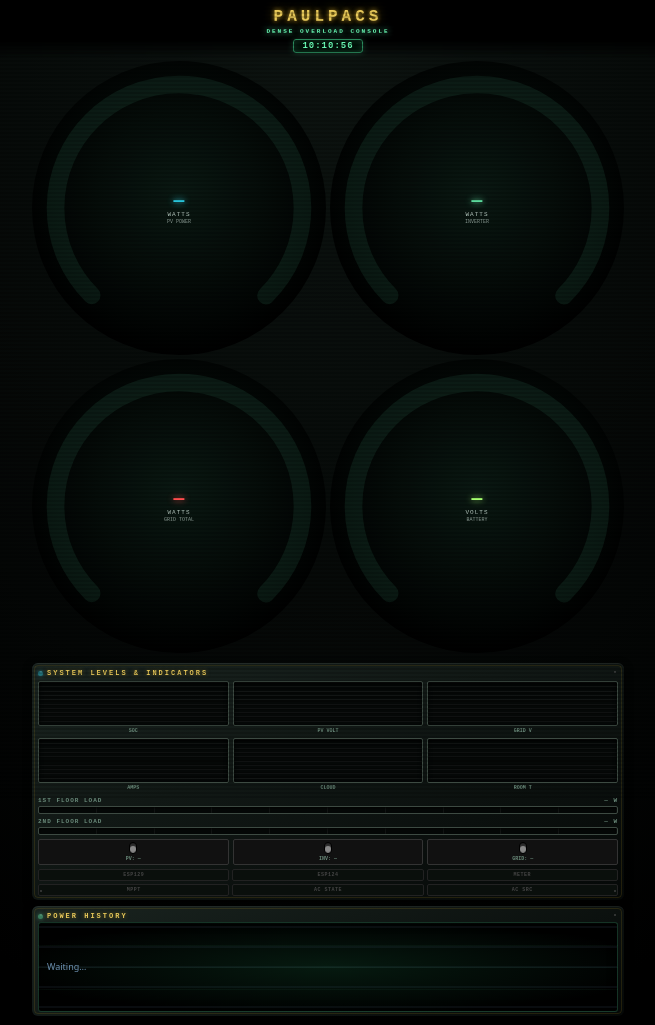
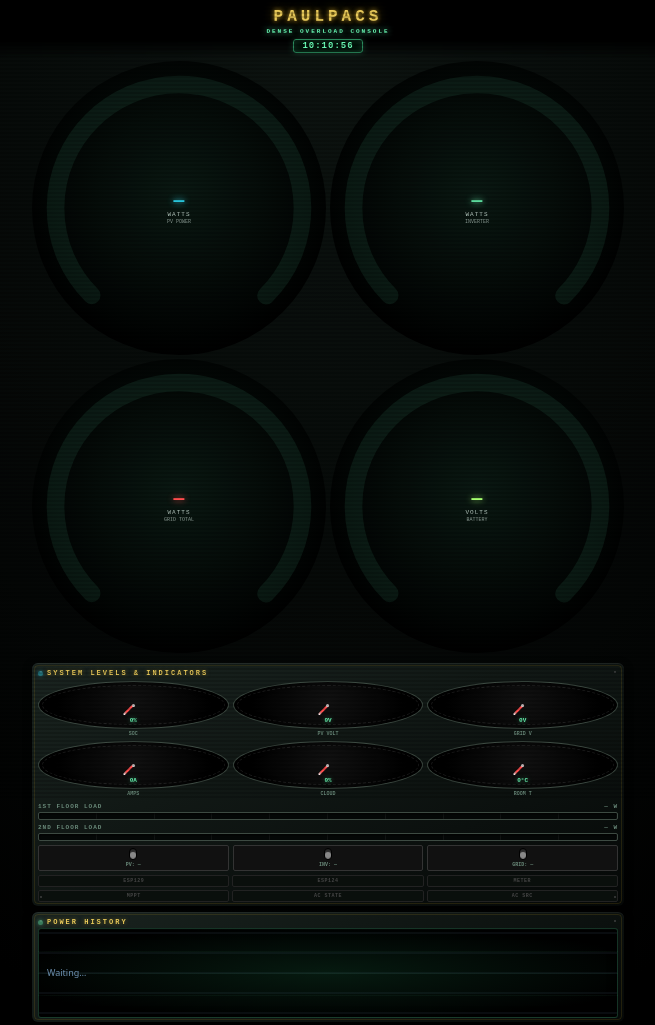
Before and after one commit to Paulpacs/subsolar, a plain HTML site: page index.html in a window 1280 px wide. Shown: the top 1025 px of the page, without its empty margins (312-967 px from the left). Drawn offline with Linux system fonts and the light colour scheme; no server answers.

Commit message:
Update index.html

```diff
--- a/index.html
+++ b/index.html
@@ -130,19 +130,47 @@
   /* ULTRA DENSE MIXED GRID */
   .mixed-grid { display: grid; grid-template-columns: repeat(3, 1fr); gap: 4px; margin-bottom: 6px; }
 
-  /* Vertical Level Meters */
-  .vmeter { display: flex; flex-direction: column; align-items: center; gap: 2px; }
-  .vmeter-track {
-    width: 100%; height: 45px; background: #050807; border: 1px solid var(--bezel-light);
-    border-radius: 2px; position: relative; box-shadow: inset 0 2px 4px rgba(0,0,0,0.9);
-    background-image: repeating-linear-gradient(0deg, transparent 0, transparent calc(10% - 1px), rgba(255,255,255,0.05) calc(10% - 1px), rgba(255,255,255,0.05) 10%);
+  /* MINI ANALOG GAUGES (Replaced Vertical Meters) */
+  .mini-gauge-wrap { display: flex; flex-direction: column; align-items: center; gap: 2px; }
+
+  .mini-dial {
+    position: relative; width: 100%; aspect-ratio: 1; max-height: 48px;
+    border-radius: 50%;
+    background: radial-gradient(circle at 50% 40%, #111 0%, #000 80%);
+    border: 1px solid var(--bezel-light);
+    box-shadow: inset 0 0 6px #000;
+    display: flex; align-items: center; justify-content: center;
     overflow: hidden;
   }
-  .vmeter-fill {
-    position: absolute; bottom: 0; left: 0; right: 0; height: 0%;
-    transition: height 0.6s ease; box-shadow: inset 0 0 4px rgba(255,255,255,0.4);
+
+  /* Circular tick marks inside the dial */
+  .mini-dial .tick-ring {
+    position: absolute; inset: 3px; border-radius: 50%;
+    border: 1px dashed rgba(255,255,255,0.1);
   }
-  .vmeter-label { font-size: 5px; font-weight: bold; color: var(--text-dim); text-transform: uppercase; text-align: center; white-space: nowrap; }
+
+  .mini-dial .needle {
+    position: absolute; width: 1.5px; height: 14px;
+    background: linear-gradient(to top, var(--red) 0%, var(--red) 70%, #fff 100%);
+    bottom: 50%; left: 50%; transform-origin: bottom center;
+    transform: rotate(-135deg); transition: transform 0.6s cubic-bezier(0.4, 0, 0.2, 1);
+    z-index: 2; border-radius: 1px;
+  }
+  .mini-dial .pivot {
+    position: absolute; width: 3px; height: 3px; background: #ccc;
+    border-radius: 50%; z-index: 3;
+  }
+  .mini-gauge-label {
+    font-size: 5px; font-weight: bold; color: var(--text-dim);
+    text-transform: uppercase; text-align: center; white-space: nowrap;
+  }
+
+  /* The small digital text inside the mini dial */
+  .mini-dial .text {
+    position: absolute; bottom: 4px; width: 100%; text-align: center;
+    font-size: 6px; font-weight: 900; color: var(--sonar); z-index: 1;
+    text-shadow: 0 0 4px rgba(107,255,184,0.5);
+  }
 
   /* Horizontal Meters */
   .h-meter { display: flex; flex-direction: column; gap: 2px; margin-bottom: 4px; }
@@ -163,18 +191,6 @@
   }
   .led.on { background: rgba(107,255,184,0.15); border-color: var(--sonar); color: var(--sonar); box-shadow: 0 0 4px rgba(107,255,184,0.4); }
   .led.off { background: rgba(255,77,77,0.15); border-color: var(--red); color: var(--red); box-shadow: 0 0 4px rgba(255,77,77,0.4); }
-
-  /* Mini Analog Dials (for percentages) */
-  .mini-dial {
-    position: relative; width: 100%; aspect-ratio: 1; border-radius: 50%;
-    background: #000; border: 1px solid var(--bezel-light);
-    box-shadow: inset 0 0 8px #000;
-    display: flex; align-items: center; justify-content: center;
-    overflow: hidden;
-  }
-  .mini-dial .tick { position: absolute; width: 1px; height: 4px; background: #555; top: 2px; left: 50%; transform-origin: 50% 20px; }
-  .mini-dial .needle { position: absolute; width: 2px; height: 16px; background: var(--cyan); bottom: 50%; left: 50%; transform-origin: bottom center; transform: rotate(-135deg); transition: transform 0.6s; }
-  .mini-dial .pivot { position: absolute; width: 4px; height: 4px; background: #888; border-radius: 50%; }
 
   /* Toggle Switches */
   .switch-bank { display: flex; gap: 4px; margin-top: 4px; }
@@ -266,31 +282,61 @@
   <div class="panel">
     <div class="panel-title"><span class="dot" style="background:var(--cyan);color:var(--cyan)"></span>SYSTEM LEVELS & INDICATORS</div>
 
+    <!-- 6 MINI ANALOG GAUGES -->
     <div class="mixed-grid">
-      <!-- Vertical Level Meters -->
-      <div class="vmeter">
-        <div class="vmeter-track"><div class="vmeter-fill" id="vBarSoc" style="background:#a6ff70;"></div></div>
-        <div class="vmeter-label">SOC</div>
+      <div class="mini-gauge-wrap">
+        <div class="mini-dial">
+          <div class="tick-ring"></div>
+          <div class="needle" id="needleSoc"></div>
+          <div class="pivot"></div>
+          <div class="text" id="valSoc">0%</div>
+        </div>
+        <div class="mini-gauge-label">SOC</div>
       </div>
-      <div class="vmeter">
-        <div class="vmeter-track"><div class="vmeter-fill" id="vBarPvV" style="background:var(--cyan);"></div></div>
-        <div class="vmeter-label">PV VOLT</div>
+      <div class="mini-gauge-wrap">
+        <div class="mini-dial">
+          <div class="tick-ring"></div>
+          <div class="needle" id="needlePvV"></div>
+          <div class="pivot"></div>
+          <div class="text" id="valPvV">0V</div>
+        </div>
+        <div class="mini-gauge-label">PV VOLT</div>
       </div>
-      <div class="vmeter">
-        <div class="vmeter-track"><div class="vmeter-fill" id="vBarGridV" style="background:var(--red);"></div></div>
-        <div class="vmeter-label">GRID V</div>
+      <div class="mini-gauge-wrap">
+        <div class="mini-dial">
+          <div class="tick-ring"></div>
+          <div class="needle" id="needleGridV"></div>
+          <div class="pivot"></div>
+          <div class="text" id="valGridV">0V</div>
+        </div>
+        <div class="mini-gauge-label">GRID V</div>
       </div>
-      <div class="vmeter">
-        <div class="vmeter-track"><div class="vmeter-fill" id="vBarAmps" style="background:var(--amber);"></div></div>
-        <div class="vmeter-label">AMPS</div>
+      <div class="mini-gauge-wrap">
+        <div class="mini-dial">
+          <div class="tick-ring"></div>
+          <div class="needle" id="needleAmps"></div>
+          <div class="pivot"></div>
+          <div class="text" id="valAmps">0A</div>
+        </div>
+        <div class="mini-gauge-label">AMPS</div>
       </div>
-      <div class="vmeter">
-        <div class="vmeter-track"><div class="vmeter-fill" id="vBarCloud" style="background:#aaa;"></div></div>
-        <div class="vmeter-label">CLOUD</div>
+      <div class="mini-gauge-wrap">
+        <div class="mini-dial">
+          <div class="tick-ring"></div>
+          <div class="needle" id="needleCloud"></div>
+          <div class="pivot"></div>
+          <div class="text" id="valCloud">0%</div>
+        </div>
+        <div class="mini-gauge-label">CLOUD</div>
       </div>
-      <div class="vmeter">
-        <div class="vmeter-track"><div class="vmeter-fill" id="vBarTemp" style="background:var(--amber);"></div></div>
-        <div class="vmeter-label">ROOM T</div>
+      <div class="mini-gauge-wrap">
+        <div class="mini-dial">
+          <div class="tick-ring"></div>
+          <div class="needle" id="needleTemp"></div>
+          <div class="pivot"></div>
+          <div class="text" id="valTemp">0°C</div>
+        </div>
+        <div class="mini-gauge-label">ROOM T</div>
       </div>
     </div>
 
@@ -370,12 +416,24 @@ function tick() {
 }
 setInterval(tick, 1000); tick();
 
-/* ---------- ARC GAUGE HELPER ---------- */
+/* ---------- ARC & NEEDLE HELPERS ---------- */
 function setArc(arcId, frac) {
   const el = document.getElementById(arcId);
   if (!el) return;
   const f = Math.max(0, Math.min(1, frac));
   el.style.strokeDashoffset = 198 - (198 * f);
+}
+
+function setNeedle(needleId, textId, val, max, unit) {
+  const needle = document.getElementById(needleId);
+  const text = document.getElementById(textId);
+  if (!needle || !text) return;
+
+  const frac = Math.max(0, Math.min(1, val / max));
+  const angle = -135 + (270 * frac);
+  needle.style.transform = `rotate(${angle}deg)`;
+
+  if (text) text.textContent = val.toFixed(0) + unit;
 }
 
 /* ---------- WEATHER ---------- */
@@ -566,16 +624,16 @@ async function fetchData() {
     setArc('gridArc', totalGrid / 2000);
     setArc('battArc', battVolt / 60);
 
-    // Vertical Level Meters
-    document.getElementById('vBarSoc').style.height = Math.min(100, battSoc || 0) + '%';
-    document.getElementById('vBarPvV').style.height = Math.min(100, (pvVolt || 0) / 1.5) + '%'; // 150V max
-    document.getElementById('vBarGridV').style.height = Math.min(100, (gridVolt || 0) / 3) + '%'; // 300V max
+    // Mini Analog Needles (Replaced Vertical Bars)
     const diff = (pvPower||0) - ((invPower||0) + ((invPower||0) > 0 ? 100 : 0));
     const amps = Math.abs(diff) > 10 ? diff / (battVolt || 48) : 0;
-    document.getElementById('vBarAmps').style.height = Math.min(100, (Math.abs(amps) / 50) * 100) + '%'; // 50A max
-    document.getElementById('vBarAmps').style.background = amps > 0 ? '#a6ff70' : (amps < 0 ? '#ff4d4d' : '#888');
-    document.getElementById('vBarCloud').style.height = Math.min(100, cloud || 0) + '%';
-    document.getElementById('vBarTemp').style.height = Math.min(100, ((dhtTemp || 0) / 50) * 100) + '%'; // 50C max
+
+    setNeedle('needleSoc', 'valSoc', battSoc || 0, 100, '%');
+    setNeedle('needlePvV', 'valPvV', pvVolt || 0, 150, 'V');
+    setNeedle('needleGridV', 'valGridV', gridVolt || 0, 300, 'V');
+    setNeedle('needleAmps', 'valAmps', Math.abs(amps), 50, 'A');
+    setNeedle('needleCloud', 'valCloud', cloud || 0, 100, '%');
+    setNeedle('needleTemp', 'valTemp', dhtTemp || 0, 50, '°C');
 
     // Horizontal Bars
     const floor1 = Math.max(0, (totalGrid||0) - (floorGrid||0));
```
